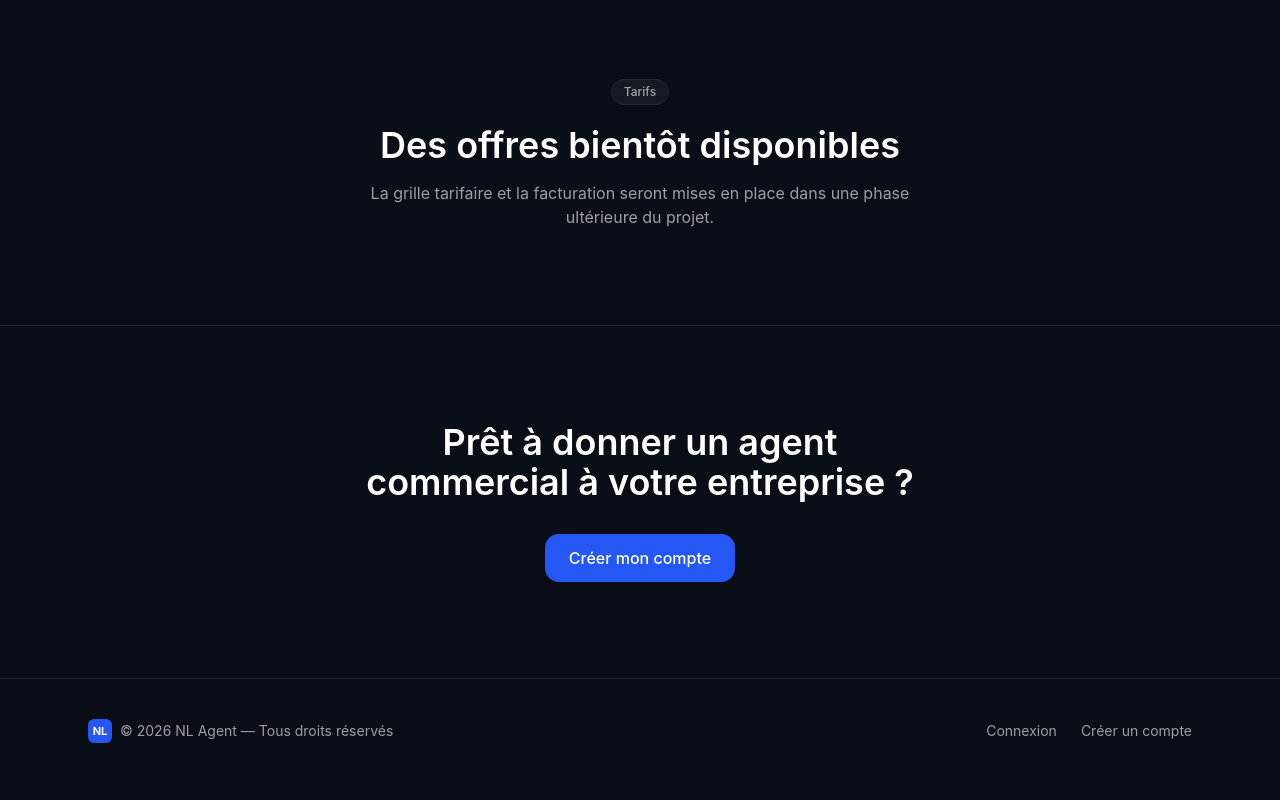
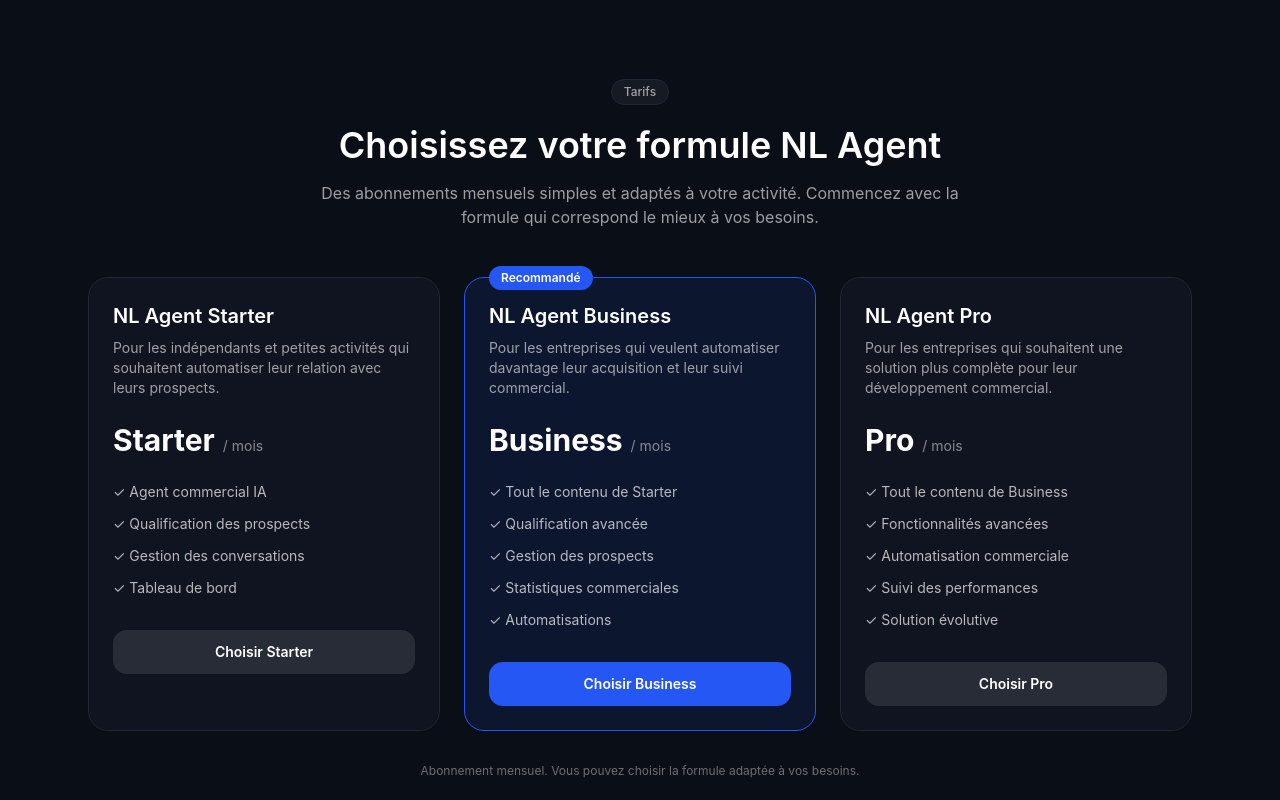
Before and after one commit to NLAcademy-officiel/NL-Agent, a Next.js app: page / in a window 1280 px wide. Shown: the part 1840-2640 px from the top of the page. Built offline with nearby package versions, Linux system fonts and the light colour scheme.

Commit message:
Add NL Agent princing plans

```diff
--- a/app/(marketing)/page.tsx
+++ b/app/(marketing)/page.tsx
@@ -104,28 +104,145 @@ export default function HomePage() {
         </div>
       </section>
 
-      {/* TARIFS (placeholder) */}
-      <section id="tarifs" className="border-b border-line">
-        <div className="mx-auto max-w-6xl px-6 py-24 text-center">
-          <Badge variant="neutral" className="mx-auto w-fit">Tarifs</Badge>
-          <h2 className="mt-5 text-3xl font-semibold sm:text-4xl">Des offres bientôt disponibles</h2>
-          <p className="mx-auto mt-4 max-w-xl text-white/60">
-            La grille tarifaire et la facturation seront mises en place dans une phase ultérieure du projet.
-          </p>
-        </div>
-      </section>
+      {/* TARIFS */}
+<section id="tarifs" className="border-b border-line">
+<div className="mx-auto max-w-6xl px-6 py-24">
+<div className="text-center">
+<Badge variant="neutral" className="mx-auto w-fit">
+Tarifs
+</Badge>
 
-      {/* CTA FINAL */}
-      <section>
-        <div className="mx-auto max-w-6xl px-6 py-24 text-center">
-          <h2 className="mx-auto max-w-xl text-3xl font-semibold sm:text-4xl">
-            Prêt à donner un agent commercial à votre entreprise ?
-          </h2>
-          <Link href="/auth/register" className="mt-8 inline-block">
-            <Button size="lg">Créer mon compte</Button>
-          </Link>
-        </div>
-      </section>
+<h2 className="mt-5 text-3xl font-semibold sm:text-4xl">
+Choisissez votre formule NL Agent
+</h2>
+
+<p className="mx-auto mt-4 max-w-2xl text-white/60">
+Des abonnements mensuels simples et adaptés à votre activité.
+Commencez avec la formule qui correspond le mieux à vos besoins.
+</p>
+</div>
+
+<div className="mt-12 grid gap-6 md:grid-cols-3">
+<div className="flex flex-col rounded-2xl border border-line bg-surface p-6">
+<h3 className="text-xl font-semibold">
+NL Agent Starter
+</h3>
+
+<p className="mt-2 text-sm text-white/60">
+Pour les indépendants et petites activités qui souhaitent
+automatiser leur relation avec leurs prospects.
+</p>
+
+<div className="mt-6">
+<span className="text-3xl font-bold">
+Starter
+</span>
+<span className="ml-2 text-sm text-white/50">
+/ mois
+</span>
+</div>
+
+<ul className="mt-6 space-y-3 text-sm text-white/70">
+<li>✓ Agent commercial IA</li>
+<li>✓ Qualification des prospects</li>
+<li>✓ Gestion des conversations</li>
+<li>✓ Tableau de bord</li>
+</ul>
+
+<a
+href="https://next-level-academy.mychariow.shop/prd_k4merxkk/checkout"
+target="_blank"
+rel="noopener noreferrer"
+className="mt-8 inline-flex items-center justify-center rounded-xl bg-white/10 px-5 py-3 text-sm font-semibold text-white transition hover:bg-white/20"
+>
+Choisir Starter
+</a>
+</div>
+
+<div className="relative flex flex-col rounded-2xl border border-brand-500 bg-brand-500/10 p-6">
+<div className="absolute -top-3 left-6 rounded-full bg-brand-500 px-3 py-1 text-xs font-semibold text-white">
+Recommandé
+</div>
+
+<h3 className="text-xl font-semibold">
+NL Agent Business
+</h3>
+
+<p className="mt-2 text-sm text-white/60">
+Pour les entreprises qui veulent automatiser davantage leur
+acquisition et leur suivi commercial.
+</p>
+
+<div className="mt-6">
+<span className="text-3xl font-bold">
+Business
+</span>
+<span className="ml-2 text-sm text-white/50">
+/ mois
+</span>
+</div>
+
+<ul className="mt-6 space-y-3 text-sm text-white/70">
+<li>✓ Tout le contenu de Starter</li>
+<li>✓ Qualification avancée</li>
+<li>✓ Gestion des prospects</li>
+<li>✓ Statistiques commerciales</li>
+<li>✓ Automatisations</li>
+</ul>
+
+<a
+href="https://next-level-academy.mychariow.shop/prd_64bi5h5w/checkout"
+target="_blank"
+rel="noopener noreferrer"
+className="mt-8 inline-flex items-center justify-center rounded-xl bg-brand-500 px-5 py-3 text-sm font-semibold text-white transition hover:opacity-90"
+>
+Choisir Business
+</a>
+</div>
+
+<div className="flex flex-col rounded-2xl border border-line bg-surface p-6">
+<h3 className="text-xl font-semibold">
+NL Agent Pro
+</h3>
+
+<p className="mt-2 text-sm text-white/60">
+Pour les entreprises qui souhaitent une solution plus complète
+pour leur développement commercial.
+</p>
+
+<div className="mt-6">
+<span className="text-3xl font-bold">
+Pro
+</span>
+<span className="ml-2 text-sm text-white/50">
+/ mois
+</span>
+</div>
+
+<ul className="mt-6 space-y-3 text-sm text-white/70">
+<li>✓ Tout le contenu de Business</li>
+<li>✓ Fonctionnalités avancées</li>
+<li>✓ Automatisation commerciale</li>
+<li>✓ Suivi des performances</li>
+<li>✓ Solution évolutive</li>
+</ul>
+
+<a
+href="https://next-level-academy.mychariow.shop/prd_krai669t/checkout"
+target="_blank"
+rel="noopener noreferrer"
+className="mt-8 inline-flex items-center justify-center rounded-xl bg-white/10 px-5 py-3 text-sm font-semibold text-white transition hover:bg-white/20"
+>
+Choisir Pro
+</a>
+</div>
+</div>
+
+<p className="mt-8 text-center text-xs text-white/40">
+Abonnement mensuel. Vous pouvez choisir la formule adaptée à vos besoins.
+</p>
+</div>
+</section>
       <NLAssistantWidget />
     </>
   );
```
